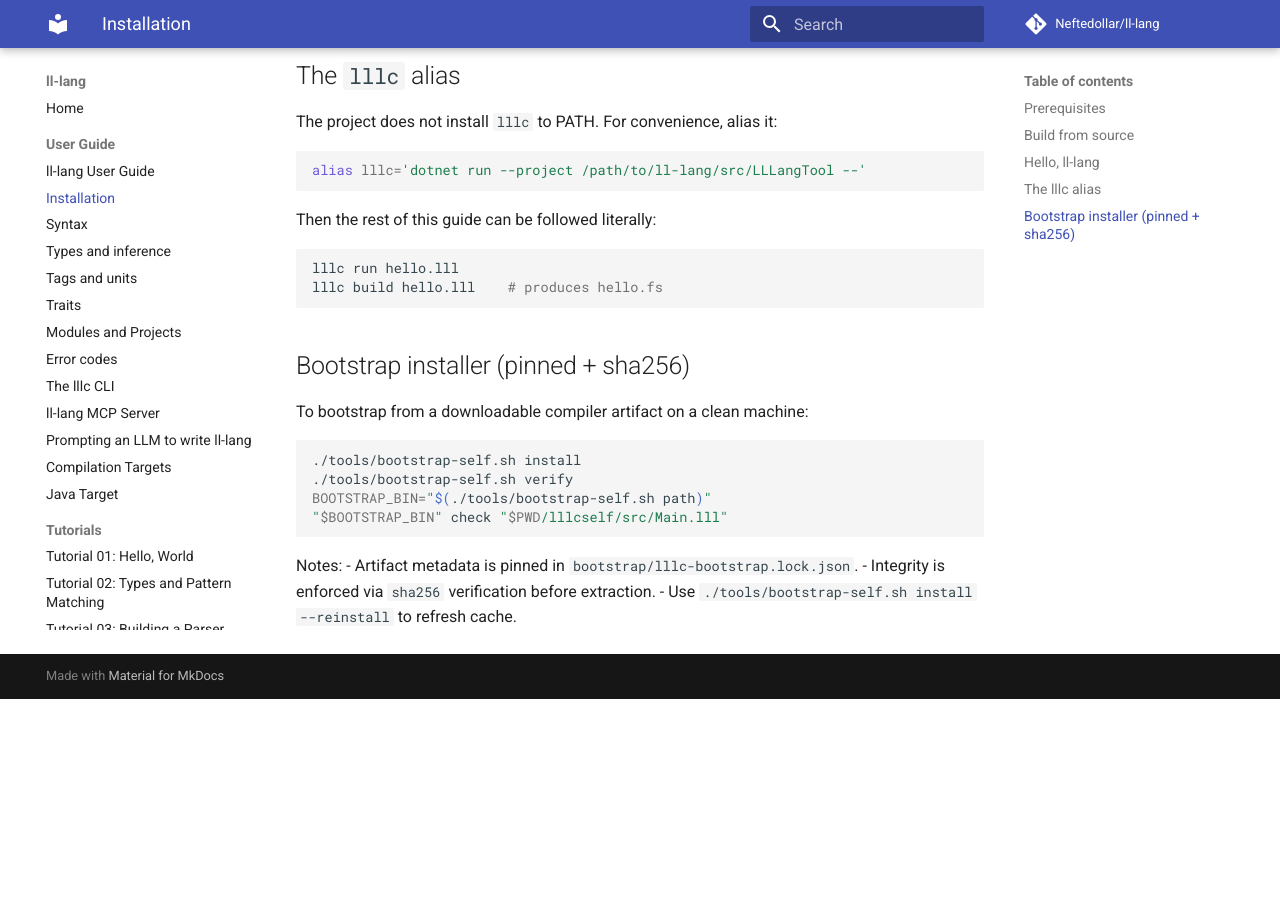
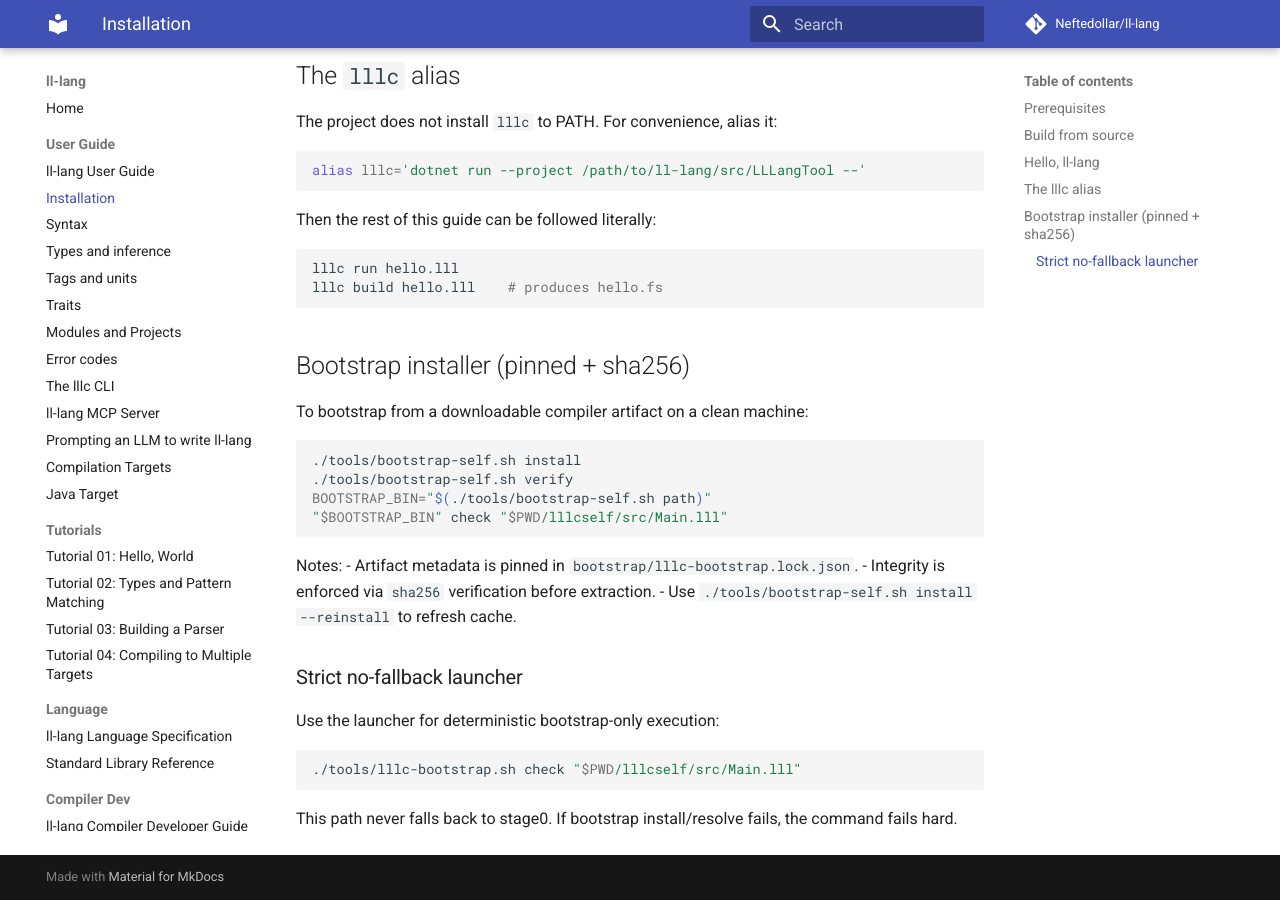
Before and after one commit to Neftedollar/ll-lang, an MkDocs documentation site: the page built from docs/user-guide/01-installation.md, in a window 1280 px wide and 900 px high, scrolled down 1128 px. Built offline with MkDocs 1.6.1 and Material for MkDocs 9.7.7, drawn with Linux system fonts in a browser that asks for light colours; comment, search, counter and statistics services are not loaded; before the commit the page ends 1827 px from its top, so only the background shows below that.

Commit message:
bootstrap: add strict no-fallback launcher and switch CI smoke

````diff
--- a/docs/user-guide/01-installation.md
+++ b/docs/user-guide/01-installation.md
@@ -82,3 +82,14 @@
 - Artifact metadata is pinned in `bootstrap/lllc-bootstrap.lock.json`.
 - Integrity is enforced via `sha256` verification before extraction.
 - Use `./tools/bootstrap-self.sh install --reinstall` to refresh cache.
+
+### Strict no-fallback launcher
+
+Use the launcher for deterministic bootstrap-only execution:
+
+```bash
+./tools/lllc-bootstrap.sh check "$PWD/lllcself/src/Main.lll"
+```
+
+This path never falls back to stage0. If bootstrap install/resolve fails, the
+command fails hard.
````
Also changed, not shown: README.md (+9 -0 lines), 2 other files.
